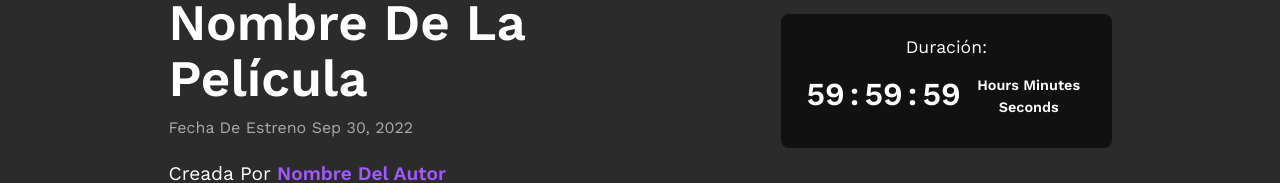
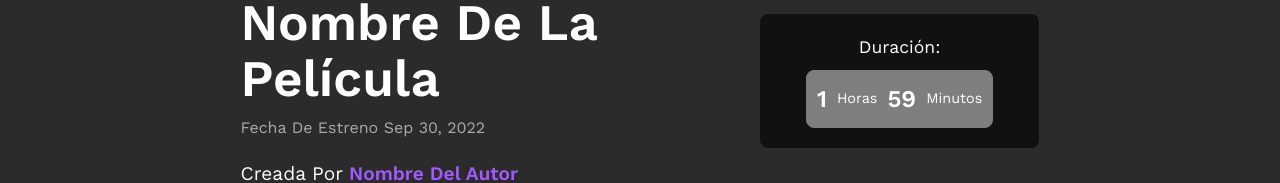
Before and after one commit to amb2007/Css-del-proyecto, a React (Vite) app: page /Descripcion in a window 1280 px wide. Shown: the part 412-595 px from the top of the page. Built offline with nearby package versions, Linux system fonts and the light colour scheme.

Commit message:
Cambios en descripcion (arreglo del countdown)

```diff
--- a/src/components/Descripcion.css
+++ b/src/components/Descripcion.css
@@ -102,18 +102,28 @@
 
   .countdown {
     display: flex;
-    font-size: 2rem;
+    justify-content: center;
+    align-items: center;
+    gap: 10px;
+    padding: 10px;
+    border: 1px solid #7e7e7e;
+    border-radius: 8px;
+    background-color: #7e7e7e;
+    width: fit-content;
+    margin: 0 auto;
+}
+
+.countdown span {
+    font-size: 1.5rem;
     font-weight: bold;
-  }
+}
 
-  .countdown span {
-    margin: 0 5px;
-  }
+.countdown p {
+    font-size: 0.9rem;
+    margin: 0;
+}
 
-  .countdown p {
-    margin-top: 5px;
-    font-size: 0.9rem;
-  }
+
 
   .discover-button {
     background-color: #8E4DC2;
--- a/src/components/Descripcion.jsx
+++ b/src/components/Descripcion.jsx
@@ -1,12 +1,23 @@
-// hecho por matias llanos, mateo ulla y santi
-
 import { useLocation } from "react-router-dom";
-import Footer from './Footer.jsx';
+import Footer from './footer.jsx';
 import './Descripcion.css';
 
 function Descripcion() {
   const location = useLocation();
   const { movie } = location.state || {};
+
+  // Convierte el runtime a horas y minutos
+  const getDuration = (runtime) => {
+    if (runtime && runtime.includes("min")) {
+      const minutes = parseInt(runtime.split(" ")[0], 10);
+      const hours = Math.floor(minutes / 60);
+      const remainingMinutes = minutes % 60;
+      return { hours, minutes: remainingMinutes };
+    }
+    return { hours: 1, minutes: 59 }; // Valor predeterminado
+  };
+
+  const duration = movie ? getDuration(movie.Runtime) : { hours: 1, minutes: 59 };
 
   return (
     <div className="page-container">
@@ -39,8 +50,10 @@ function Descripcion() {
           <div className="duration-box">
             <p>Duración:</p>
             <div className="countdown">
-              <span>{movie ? movie.Runtime.split(" ")[0] : "59"}</span> : <span>59</span> : <span>59</span>
-              <p>Hours Minutes Seconds</p>
+              <span>{duration.hours}</span>
+              <p>Horas</p>
+              <span>{duration.minutes}</span>
+              <p>Minutos</p>
             </div>
           </div>
           <button className="discover-button">Descubre más</button>
```
